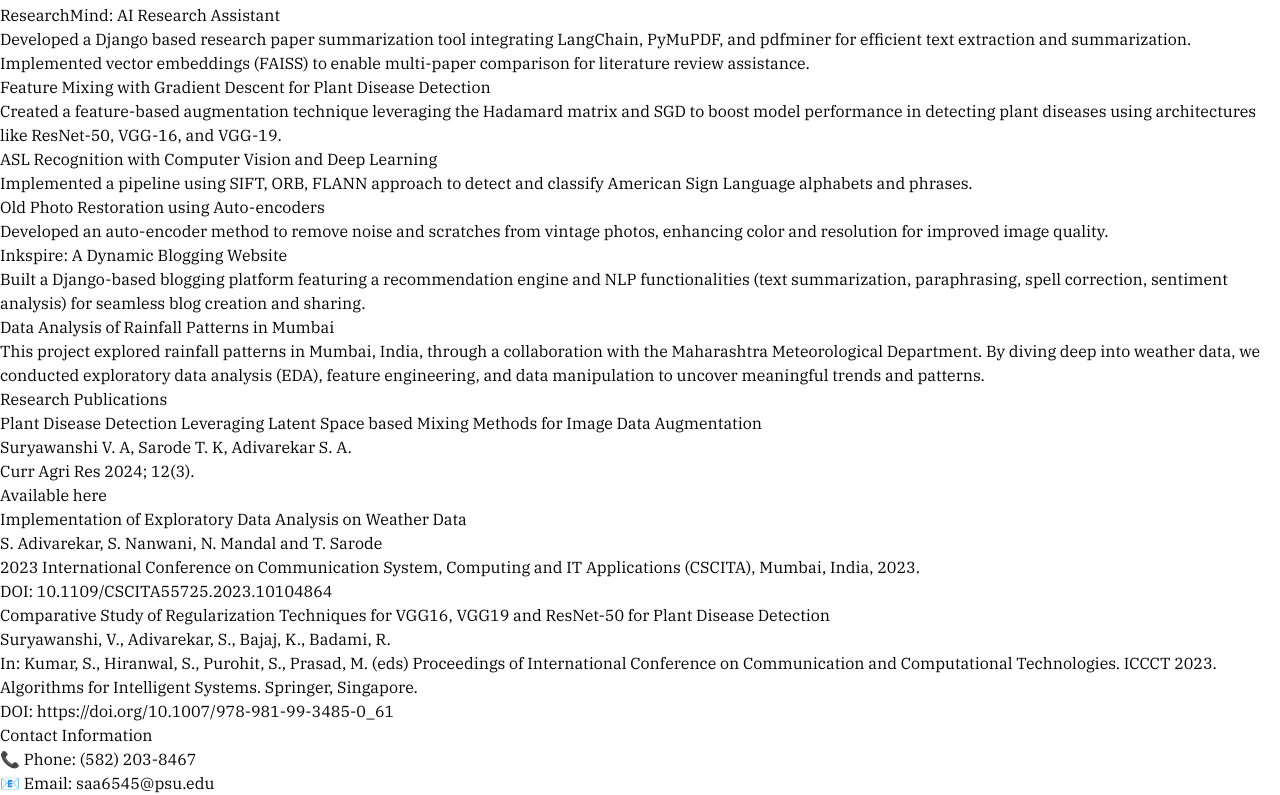
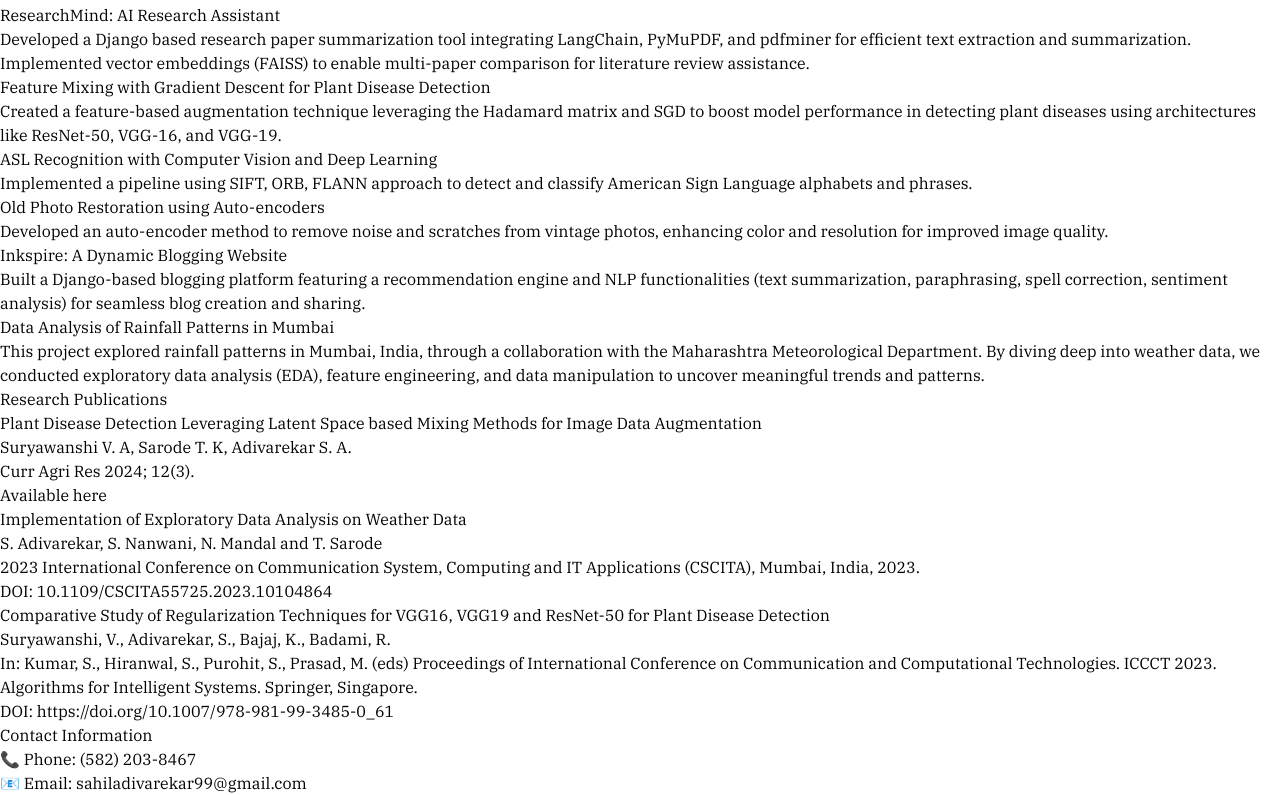
Before and after one commit to Sahiladiv/Portfolio_Sahil, a React (Vite) app: page / in a window 1280 px wide. Shown: the part 3980-4775 px from the top of the page. Built offline with nearby package versions, Linux system fonts and the light colour scheme.

Commit message:
Update Contact.jsx

```diff
--- a/src/components/Contact.jsx
+++ b/src/components/Contact.jsx
@@ -13,7 +13,7 @@
           📞 Phone: (582) 203-8467
         </p>
         <p className="text-lg md:text-xl">
-          📧 Email: saa6545@psu.edu
+          📧 Email: sahiladivarekar99@gmail.com
         </p>
       </div>
     </section>
```
